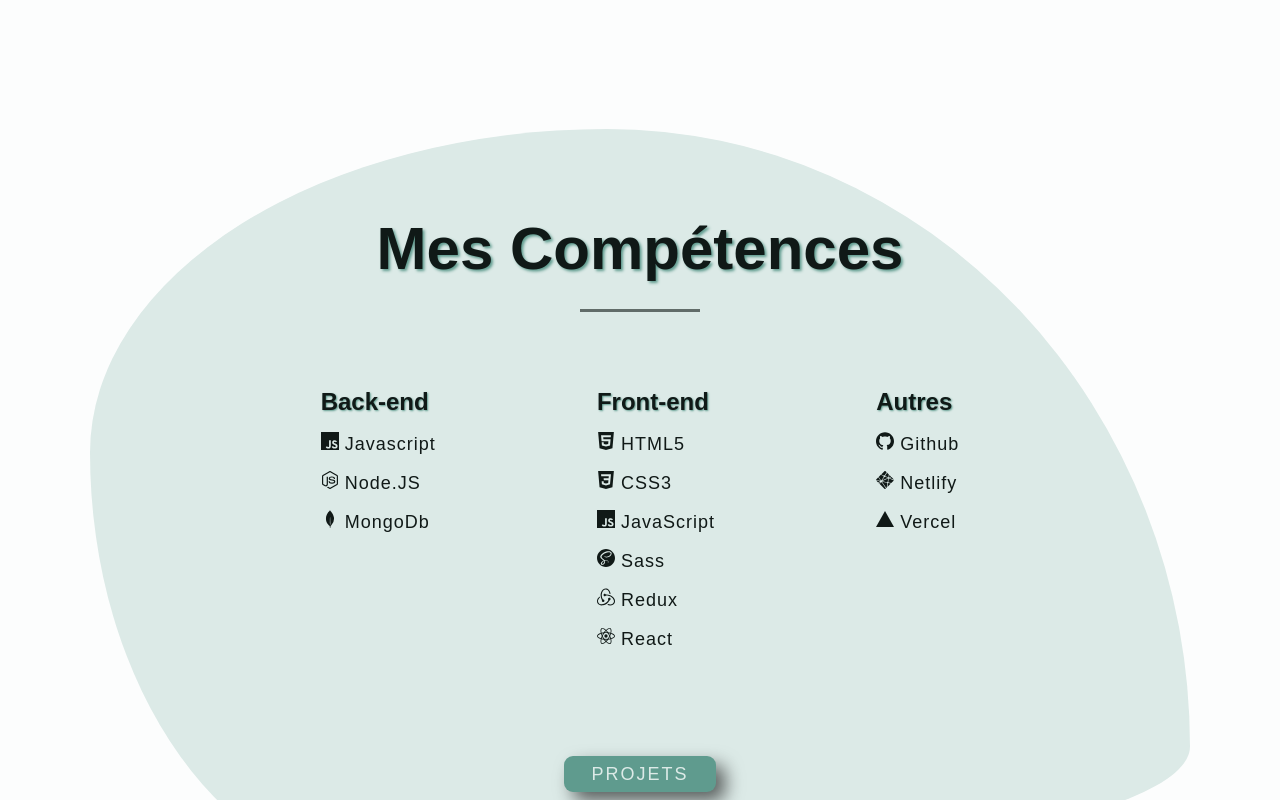
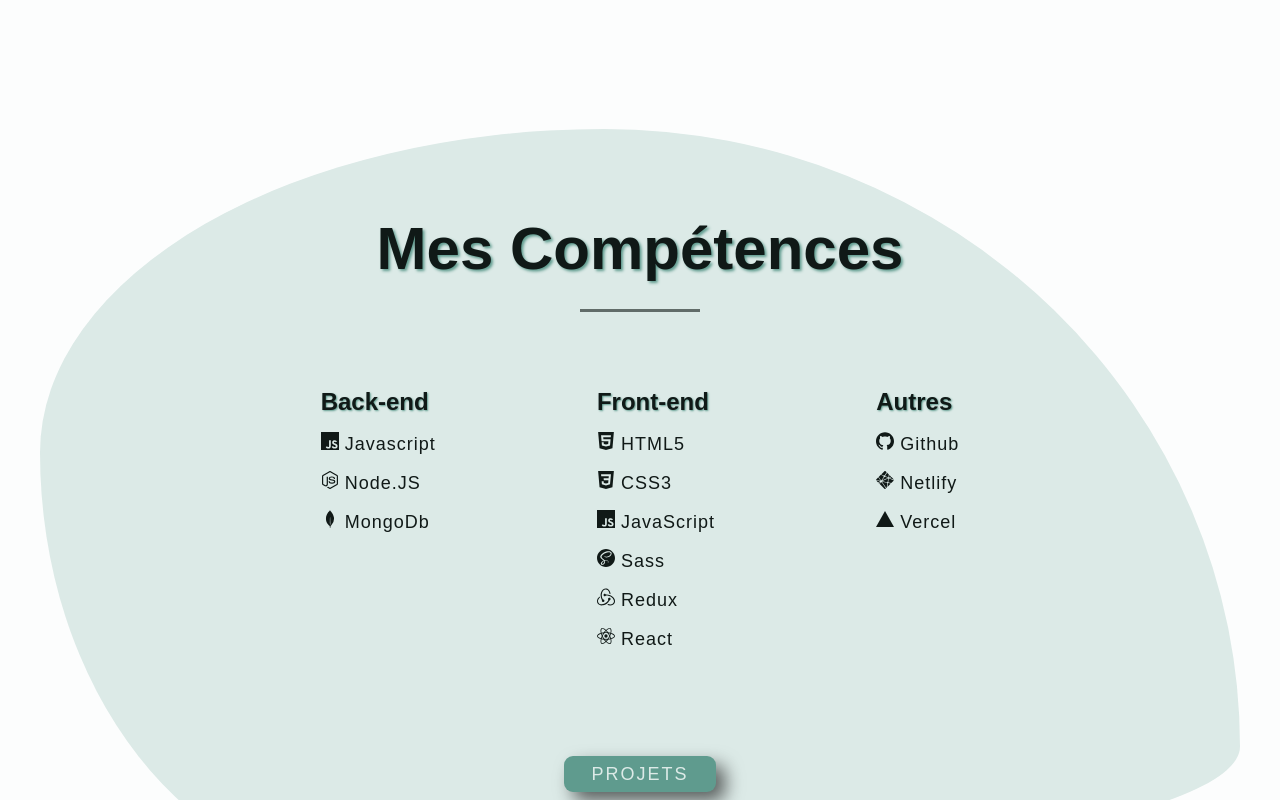
Before and after one commit to Gieltie/12--portfolio-temp, a React (Vite) app in the folder frontend/: page / in a window 1280 px wide. Shown: the part 640-1440 px from the top of the page. Built offline with nearby package versions, Linux system fonts and the light colour scheme; a web font is replaced by a local one.

Commit message:
adjusted the skill with max width 1200 and changed my meta tags img

```diff
--- a/frontend/index.html
+++ b/frontend/index.html
@@ -21,14 +21,14 @@
     <meta property="og:url" content="https://gael-hofman.vercel.app/" />
     <meta property="og:title" content="Gaël Hofman " />
     <meta property="og:description" content="Je suis Gaël Hofman, un intégrateur web passionné. Découvrez mon portfolio mettant en avant mes compétences en développement web, mes projets innovants et mon parcours professionnel. Contactez-moi pour des opportunités de collaboration." />
-    <meta property="og:image" content="https://raw.githubusercontent.com/Gieltie/12--portfolio-temp/main/frontend/src/assets/gael.webp" />
+    <meta property="og:image" content="https://raw.githubusercontent.com/Gieltie/12--portfolio-temp/main/frontend/public/android-chrome-512x512.png" />
 
     <!-- Twitter -->
     <meta property="twitter:card" content="summary_large_image" />
     <meta property="twitter:url" content="https://gael-hofman.vercel.app/" />
     <meta property="twitter:title" content="Gaël Hofman " />
     <meta property="twitter:description" content="Je suis Gaël Hofman, un intégrateur web passionné. Découvrez mon portfolio mettant en avant mes compétences en développement web, mes projets innovants et mon parcours professionnel. Contactez-moi pour des opportunités de collaboration." />
-    <meta property="twitter:image" content="https://raw.githubusercontent.com/Gieltie/12--portfolio-temp/main/frontend/src/assets/gael.webp" />
+    <meta property="twitter:image" content="https://raw.githubusercontent.com/Gieltie/12--portfolio-temp/main/frontend/public/android-chrome-512x512.png" />
 
   </head>
   <body>
--- a/frontend/src/components/Skills/index.scss
+++ b/frontend/src/components/Skills/index.scss
@@ -2,7 +2,8 @@
 
 .my-skills {
   text-align: center;
-  margin: 0 2em;
+  max-width: 1200px;
+  margin: 0 auto;
   border-radius: 40% 60% 25% 75% / 74% 10% 90% 26%;
   transition: background-color 500ms ease-in-out, color 1500ms ease-in-out;
   @include themify($themes) {
@@ -10,7 +11,6 @@
   }
   @media (min-width: 800px) {
     border-radius: 47% 53% 72% 28% / 43% 82% 18% 57%;
-    margin: 0 5em;
   }
   &__title {
     position: relative;
```
